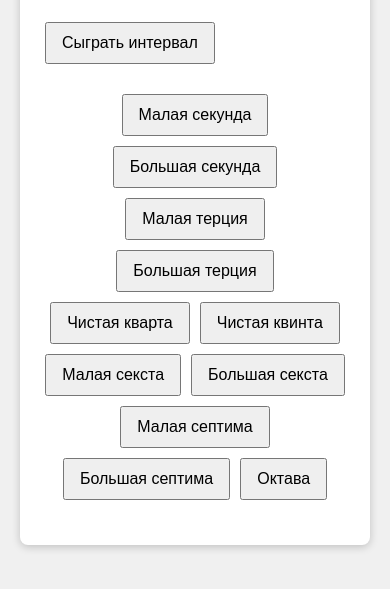
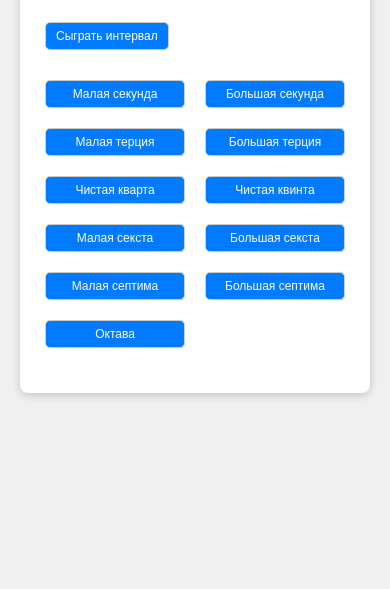
Before and after one commit to gluka25/solfa, a plain HTML site: page index.html in a window 390 px wide. Both pictures are taken after a click on the button "Сыграть интервал". Shown: the part 147-736 px from the top of the page. Drawn offline with Linux system fonts and the light colour scheme.

Commit message:
Update index.html

```diff
--- a/index.html
+++ b/index.html
@@ -24,19 +24,49 @@
     }
     button {
       margin: 5px;
-      padding: 10px 15px;
-      font-size: 16px;
+      padding: 8px 12px;
+      font-size: 14px;
       cursor: pointer;
+      border-radius: 5px;
+      border: 1px solid #ccc;
+      background-color: #007bff;
+      color: white;
+      transition: background-color 0.3s;
+    }
+    button:hover {
+      background-color: #0056b3;
     }
     #answers {
       margin-top: 20px;
       text-align: center;
+      display: flex;
+      flex-wrap: wrap;
+      justify-content: center;
+    }
+    #answers button {
+      margin: 5px;
     }
     #message {
       margin-top: 20px;
       text-align: center;
       font-size: 18px;
       font-weight: bold;
+    }
+
+    /* Медиазапрос для мобильных устройств */
+    @media (max-width: 600px) {
+      button {
+        padding: 6px 10px;
+        font-size: 12px;
+      }
+      #answers {
+        display: grid;
+        grid-template-columns: repeat(2, 1fr); /* Два столбца на мобильных */
+        gap: 10px;
+      }
+      #message {
+        font-size: 16px;
+      }
     }
   </style>
 </head>
```
